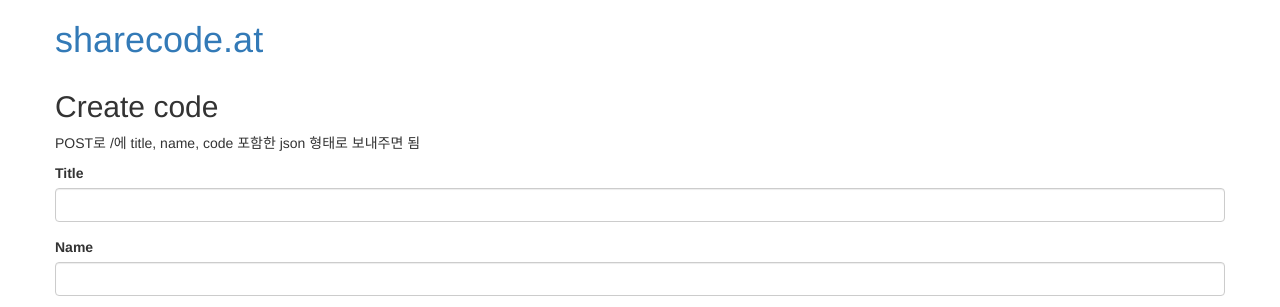
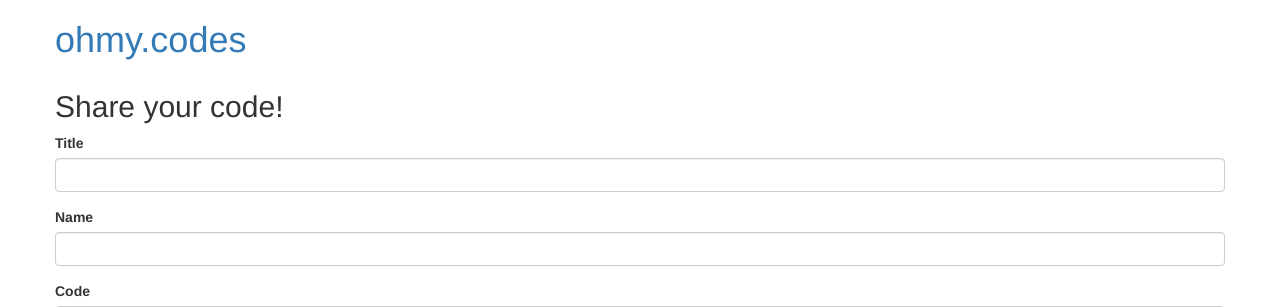
Before and after one commit to gwanryo/ohmycodes-proto, a Flask app: page / in a window 1280 px wide. Shown: the top 307 px of the page. Run offline with Flask 2, Linux system fonts and the light colour scheme; data that the repository does not hold is empty; some libraries are stand-ins or nearby versions.

Commit message:
Update Dockerfile, Makefile

```diff
--- a/app.py
+++ b/app.py
@@ -18,3 +18,6 @@
     app.register_blueprint(main.bp)
 
     return app
+
+if __name__ == "__main__":
+    create_app().run(debug=False)
--- a/templates/code.html
+++ b/templates/code.html
@@ -20,7 +20,7 @@
 <body>
     <div class="container">
         <div class="row">
-            <h1><a href="/">sharecode.at</a></h1>
+            <h1><a href="/">ohmy.codes</a></h1>
         </div>
         <div class="row">
             <table class="table">
--- a/templates/index.html
+++ b/templates/index.html
@@ -2,7 +2,7 @@
 <html>
 <head>
     <meta charset="utf-8" />
-    <title>sharecode.at</title>
+    <title>ohmy.codes</title>
     <meta name="viewport" content="width=device-width, initial-scale=1" />
     <script charset="utf-8" src="static/js/index.js"></script>
     <link rel="stylesheet" href="static/css/index.css" />
@@ -16,11 +16,10 @@
 <body>
     <div class="container">
         <div class="row">
-            <h1><a href="/">sharecode.at</a></h1>
+            <h1><a href="/">ohmy.codes</a></h1>
         </div>
         <div class="row">
-            <h2>Create code</h2>
-            <p>POST로 /에 title, name, code 포함한 json 형태로 보내주면 됨</p>
+            <h2>Share your code!</h2>
             <div class="form-group">
                 <label for="title">Title</label>
                 <input type="text" class="form-control" id="title">
```
Also changed, not shown: 1 other file.
